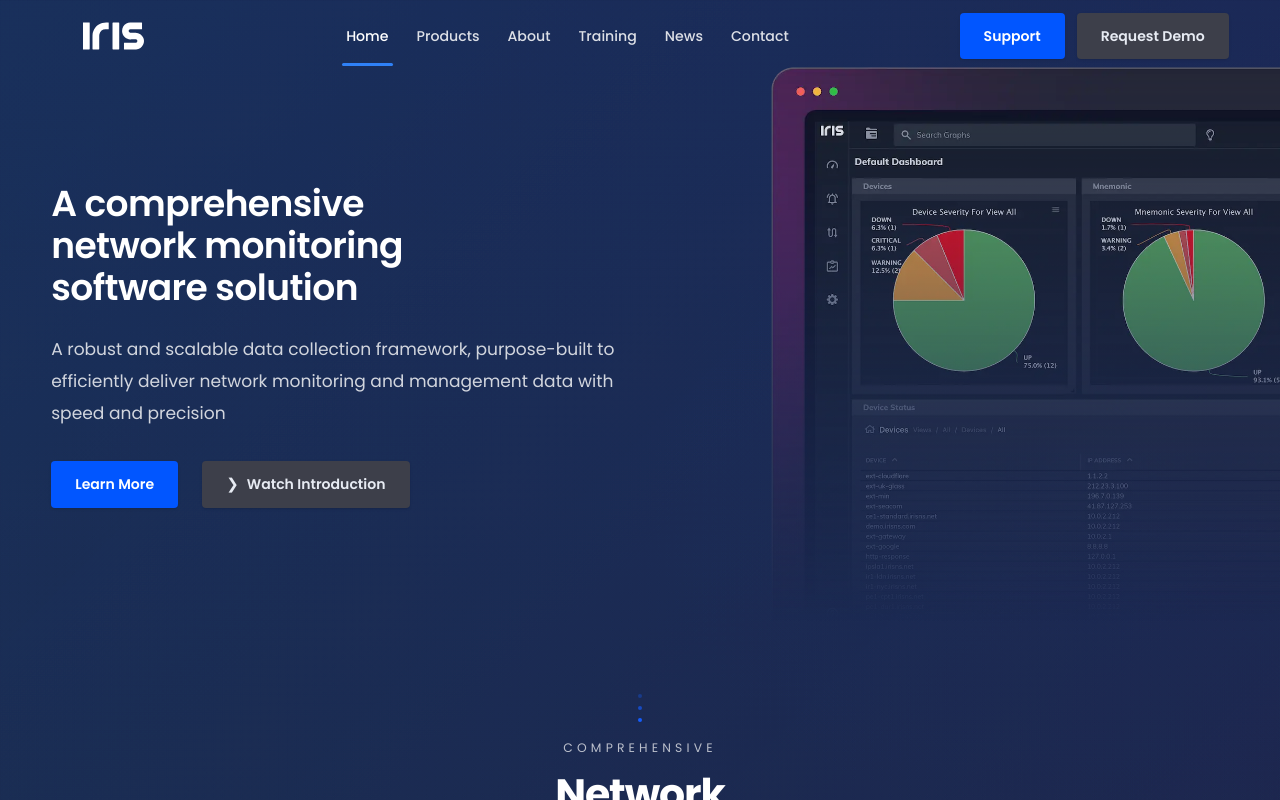
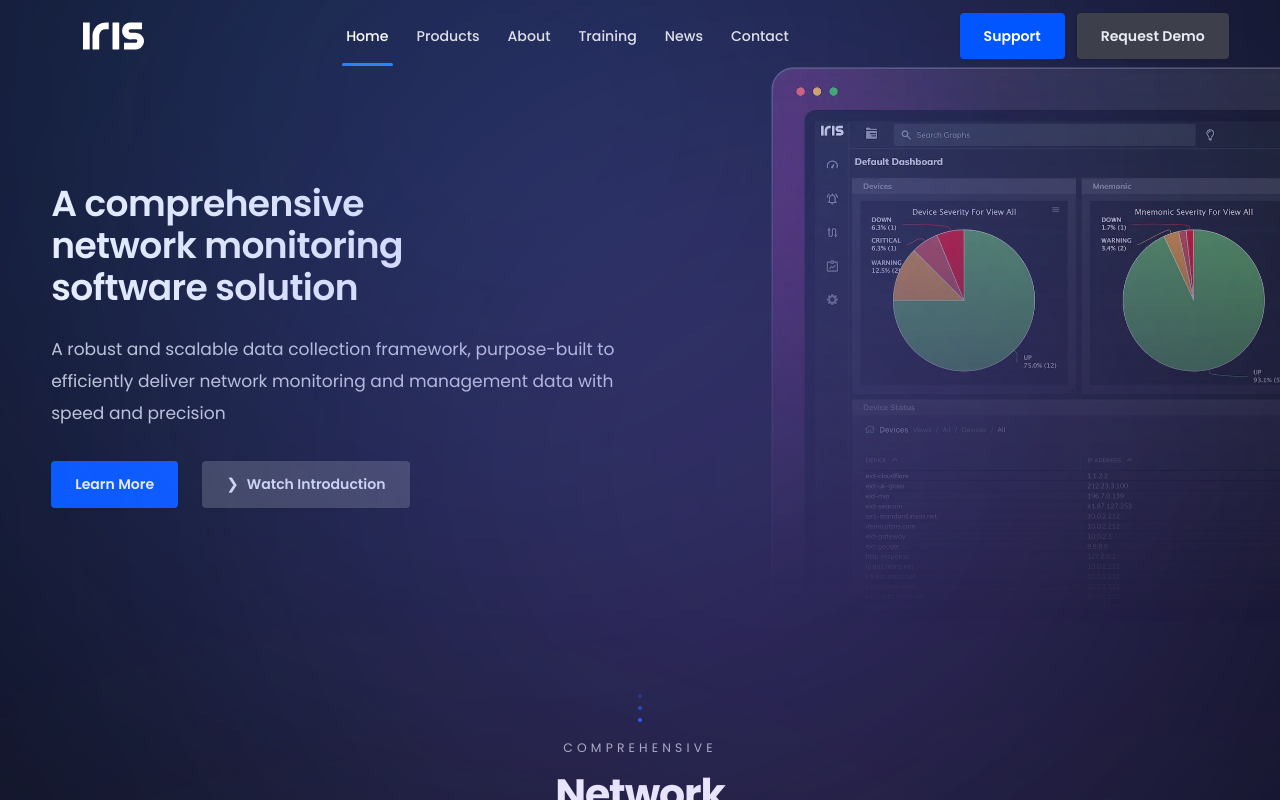
Before and after one commit to nottoezz/irisns, a React (Vite) app: page / in a window 1280 px wide. Built offline with nearby package versions, Linux system fonts and the light colour scheme.

Commit message:
Removed bg-generator completely, added colourblooms to home page, used decrotive dots component home page

```diff
--- a/src/components/ui/ColorBlooms.jsx
+++ b/src/components/ui/ColorBlooms.jsx
@@ -46,6 +46,17 @@ export default function ColorBlooms({ items = [], className = "" }) {
       {items.map((b, i) => {
         const hueVar = cssVarForHue(b.hue);
         const stopColor = b.color ?? hueVar ?? "rgba(56,189,248,.18)";
+        const blurValue =
+          typeof b.blurPx === "number"
+            ? `blur(${b.blurPx}px)`
+            : typeof b.blurPx === "string"
+            ? b.blurPx
+            : null;
+        const falloffInput = b.falloff;
+        const falloff =
+          typeof falloffInput === "number"
+            ? `${falloffInput <= 1 ? falloffInput * 100 : falloffInput}%`
+            : falloffInput ?? "70%";
         return (
           <div
             key={i}
@@ -58,9 +69,10 @@ export default function ColorBlooms({ items = [], className = "" }) {
               right: b.right,
               bottom: b.bottom,
               transform: b.transform,
-              background: `radial-gradient(closest-side, ${stopColor} 0%, transparent 70%)`,
+              background: `radial-gradient(circle, ${stopColor} 0%, transparent ${falloff})`,
               mixBlendMode: b.blend ?? "soft-light",
               opacity: b.opacity ?? 0.7,
+              filter: blurValue ?? undefined,
             }}
           />
         );
--- a/src/pages/Home.jsx
+++ b/src/pages/Home.jsx
@@ -8,6 +8,7 @@ import NeedAssistance from "@features/NeedAssistance";
 import WhoTrustUs from "@features/WhoTrustsUs";
 import DecorativeDots from "@ui/DecorativeDots";
 import Meta from "@/components/seo/Meta";
+import ColorBlooms from "@ui/ColorBlooms";
 
 // imgs
 import irisDefaultDashboard from "@assets/img/irisDefaultDashboard.webp";
@@ -37,11 +38,93 @@ export default function Home() {
   }, []);
 
   return (
-    <main className="flex-1 overflow-y-auto overflow-x-hidden">
+    <main className="relative flex-1 overflow-x-hidden bg-[#0f1123]">
       <Meta
         title="Iris Network Systems — Performance Monitoring, NetFlow & Maps"
         description="Unified performance monitoring for CSPs and enterprises: Iris Core, NetFlow analytics, and real-time Maps. Visualize health, detect anomalies, and act faster."
         canonical="auto"
+      />
+      <ColorBlooms
+        items={[
+          {
+            hue: "blue",
+            color: "rgba(59,130,246,0.55)",
+            size: "min(2200px, 160vw)",
+            top: "-25%",
+            left: "-40%",
+            blend: "screen",
+            opacity: 0.52,
+            falloff: "66%",
+            blurPx: 160,
+          },
+          {
+            hue: "purple",
+            color: "rgba(168,85,247,0.48)",
+            size: "min(1900px, 130vw)",
+            top: "-10%",
+            right: "-25%",
+            blend: "screen",
+            opacity: 0.5,
+            falloff: "64%",
+            blurPx: 150,
+          },
+          {
+            hue: "sky",
+            color: "rgba(56,189,248,0.42)",
+            size: "min(1600px, 120vw)",
+            top: "20%",
+            left: "30%",
+            blend: "screen",
+            opacity: 0.45,
+            falloff: "60%",
+            blurPx: 140,
+          },
+          {
+            hue: "amber",
+            color: "rgba(251,191,36,0.32)",
+            size: "min(1600px, 120vw)",
+            top: "20%",
+            left: "-30%",
+            blend: "screen",
+            opacity: 0.45,
+            falloff: "60%",
+            blurPx: 140,
+          },
+          {
+            hue: "teal",
+            color: "rgba(45,212,191,0.38)",
+            size: "min(1400px, 110vw)",
+            top: "50%",
+            right: "50%",
+            blend: "screen",
+            opacity: 0.4,
+            falloff: "58%",
+            blurPx: 130,
+          },
+          {
+            hue: "rose",
+            color: "rgba(244,114,182,0.45)",
+            size: "min(1700px, 120vw)",
+            bottom: "-12%",
+            right: "26%",
+            blend: "screen",
+            opacity: 0.46,
+            falloff: "62%",
+            blurPx: 160,
+          },
+          {
+            hue: "amber",
+            color: "rgba(251,191,36,0.32)",
+            size: "min(1100px, 85vw)",
+            bottom: "10%",
+            left: "60%",
+            blend: "screen",
+            opacity: 0.38,
+            falloff: "56%",
+            blurPx: 120,
+            transform: "translate3d(-8%,12%,0)",
+          },
+        ]}
       />
 
       {/* hero */}
@@ -184,15 +267,7 @@ export default function Home() {
         <div className="container-narrow">
           <div className="mb-14 text-center">
             {/* small decorative dots */}
-            <Reveal direction="down" duration={1400} distance={20} delay={100}>
-              <div className="mx-auto mb-4 mt-5 h-1 w-1 rounded-full bg-blue-600 opacity-30" />
-            </Reveal>
-            <Reveal direction="down" duration={1800} distance={20} delay={200}>
-              <div className="-mt-2 mx-auto mb-4 h-1 w-1 rounded-full bg-blue-600 opacity-60" />
-            </Reveal>
-            <Reveal direction="down" duration={2200} distance={20} delay={300}>
-              <div className="-mt-2 mx-auto mb-4 h-1 w-1 rounded-full bg-blue-600 opacity-100" />
-            </Reveal>
+            <DecorativeDots />
 
             <Reveal direction="down" duration={1200} distance={20} delay={100}>
               <div className="eyebrow text-white/70 tracking-[.25em]">
```
Also changed, not shown: src/styles/tailwind.css.
